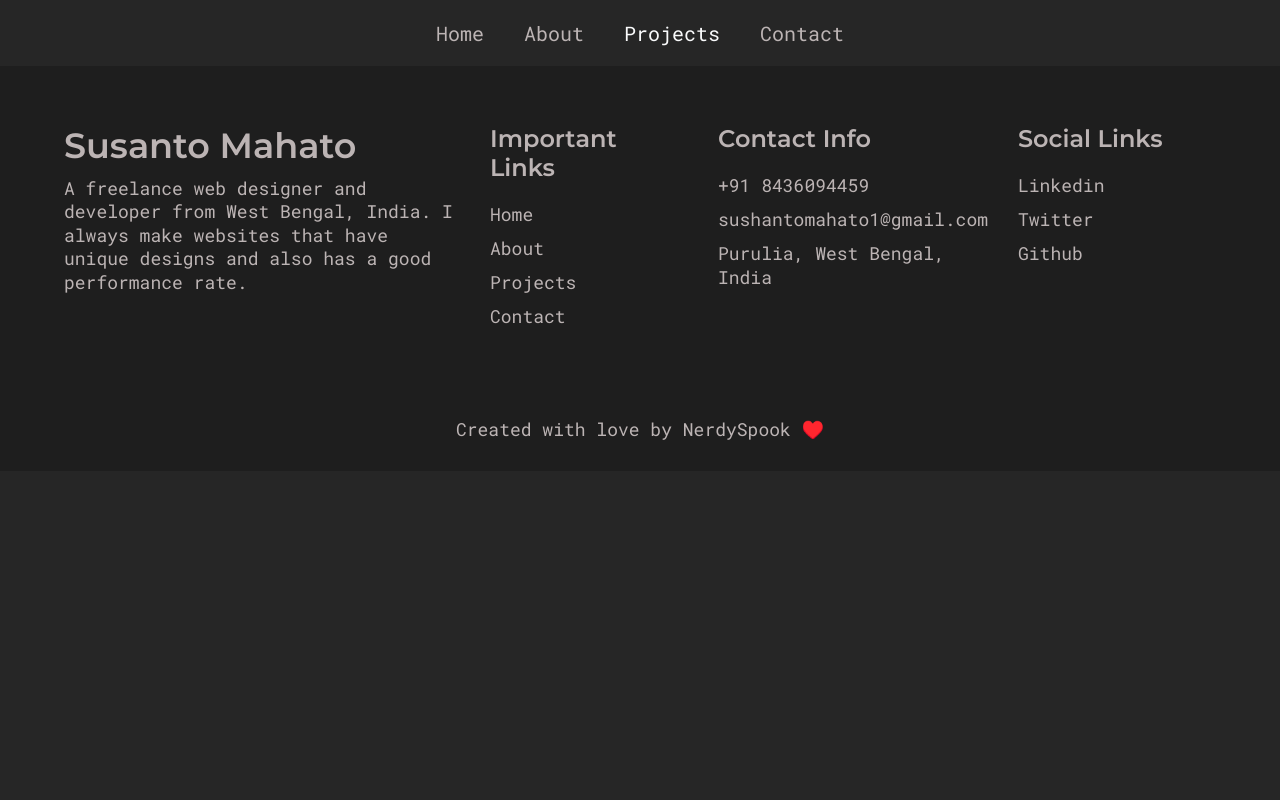
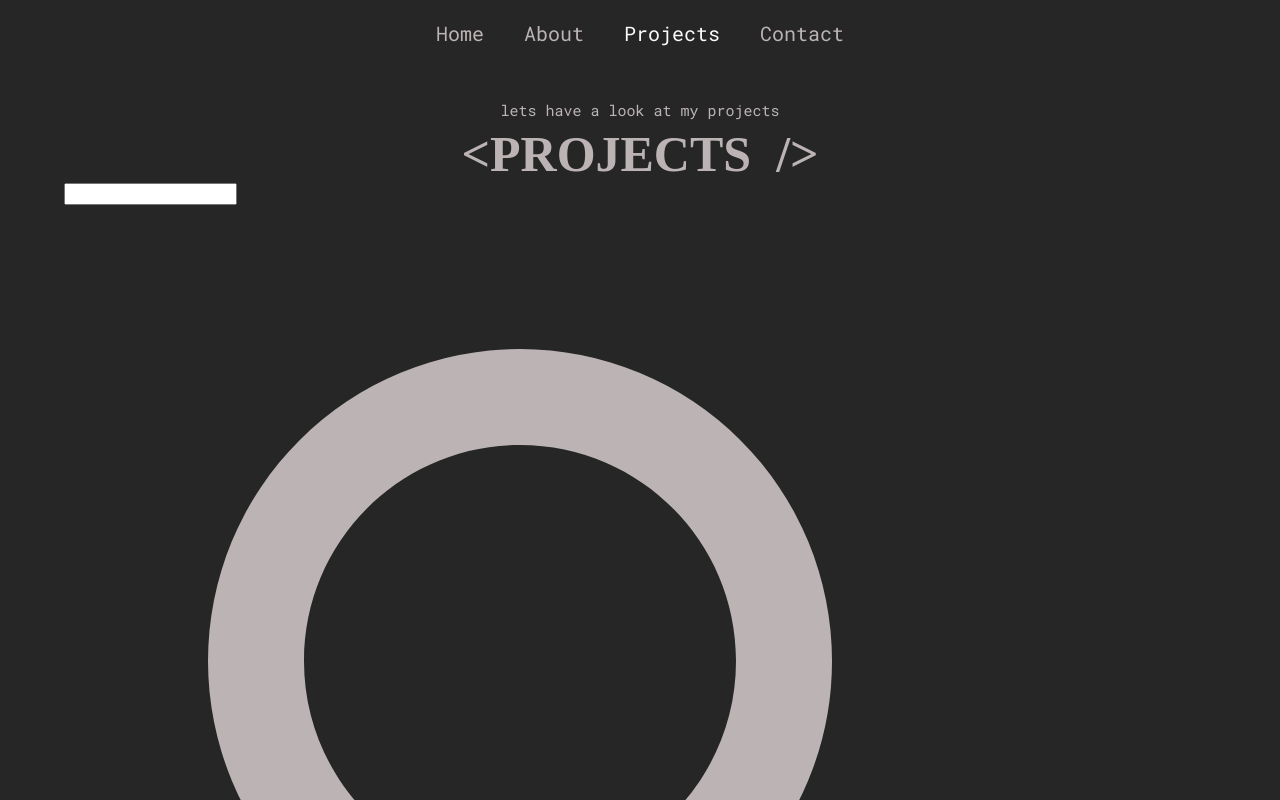
Before and after one commit to nerdyspook/nerdyspook-react-portfolio, a React (Create React App) app: page /projects in a window 1280 px wide. Shown: the top 800 px of the page. Built offline with nearby package versions, Linux system fonts and the light colour scheme; a web font is replaced by a local one.

Commit message:
projects page dom added

```diff
--- a/src/pages/Projects.jsx
+++ b/src/pages/Projects.jsx
@@ -1,9 +1,43 @@
-import React from 'react';
+import React, { useState } from 'react';
+import styled from 'styled-components';
+import { MdOutlineSearch } from 'react-icons/md';
+
+import SectionTitle from '../components/SectionTitle';
+import ProjectItem from '../components/ProjectItem';
+import ProjectInfo from '../assets/data/projects';
+
+const ProjectStyles = styled.div`
+  padding: 10rem 0;
+`;
 
 export default function Projects() {
+  const [projectData, setProjectData] = useState(ProjectInfo);
+
   return (
-    <div>
-      <h1>Projects Page</h1>
-    </div>
+    <ProjectStyles>
+      <div className="container">
+        <SectionTitle
+          heading="<Projects &nbsp;/>"
+          subheading="lets have a look at my projects"
+        />
+        <div className="projects__searchbar">
+          <form>
+            <input type="text" />
+            <MdOutlineSearch />
+          </form>
+        </div>
+
+        <div className="projects__allItems">
+          {projectData.map((item) => (
+            <ProjectItem
+              key={item.id}
+              title={item.name}
+              desc={item.desc}
+              img={item.img}
+            />
+          ))}
+        </div>
+      </div>
+    </ProjectStyles>
   );
 }
```
